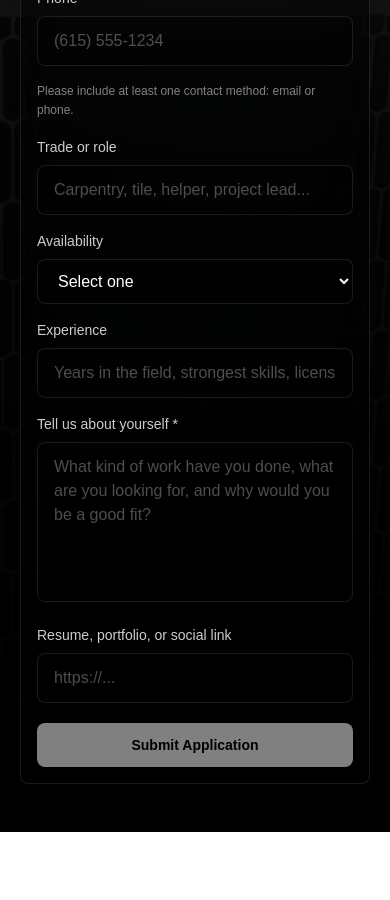
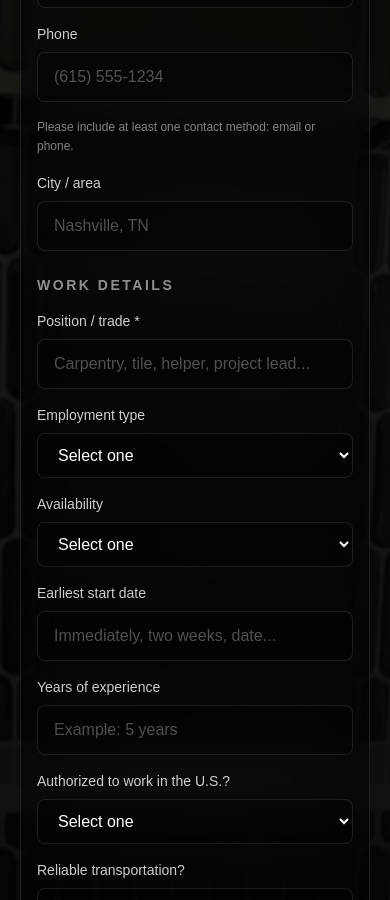
Before and after one commit to groovybuilds/website, a Next.js app: page /careers in a window 390 px wide. Shown: the part 1100-2000 px from the top of the page. Before the commit the page ends 1932 px from the top, so only its background shows below. Built offline with nearby package versions, Linux system fonts and the light colour scheme.

Commit message:
Expand careers application form

```diff
--- a/components/CareersForm.tsx
+++ b/components/CareersForm.tsx
@@ -1,46 +1,102 @@
 "use client";
 
+import type { ChangeEvent, FormEvent } from "react";
 import { useMemo, useState } from "react";
 
 type Status = "idle" | "sending" | "success" | "error";
+
+const MAX_RESUME_BYTES = 4 * 1024 * 1024;
 
 export default function CareersForm() {
   const [name, setName] = useState("");
   const [email, setEmail] = useState("");
   const [phone, setPhone] = useState("");
+  const [location, setLocation] = useState("");
   const [role, setRole] = useState("");
+  const [employmentType, setEmploymentType] = useState("");
   const [availability, setAvailability] = useState("");
-  const [experience, setExperience] = useState("");
+  const [startDate, setStartDate] = useState("");
+  const [authorizedToWork, setAuthorizedToWork] = useState("");
+  const [transportation, setTransportation] = useState("");
+  const [yearsExperience, setYearsExperience] = useState("");
+  const [skills, setSkills] = useState("");
+  const [workHistory, setWorkHistory] = useState("");
+  const [certifications, setCertifications] = useState("");
+  const [references, setReferences] = useState("");
   const [message, setMessage] = useState("");
   const [resumeUrl, setResumeUrl] = useState("");
+  const [resumeFile, setResumeFile] = useState<File | null>(null);
   const [status, setStatus] = useState<Status>("idle");
   const [errorMsg, setErrorMsg] = useState("");
 
   const canSubmit = useMemo(() => {
-    return Boolean(name.trim() && message.trim() && (email.trim() || phone.trim()));
-  }, [name, email, phone, message]);
+    return Boolean(
+      name.trim() &&
+        role.trim() &&
+        message.trim() &&
+        (email.trim() || phone.trim())
+    );
+  }, [name, email, phone, role, message]);
 
-  async function onSubmit(e: React.FormEvent<HTMLFormElement>) {
+  function onResumeChange(e: ChangeEvent<HTMLInputElement>) {
+    const file = e.target.files?.[0] || null;
+
+    if (!file) {
+      setResumeFile(null);
+      return;
+    }
+
+    if (file.size > MAX_RESUME_BYTES) {
+      setResumeFile(null);
+      setStatus("error");
+      setErrorMsg("Resume file must be 4MB or smaller.");
+      e.target.value = "";
+      return;
+    }
+
+    setResumeFile(file);
+    if (status === "error") {
+      setStatus("idle");
+      setErrorMsg("");
+    }
+  }
+
+  async function onSubmit(e: FormEvent<HTMLFormElement>) {
     e.preventDefault();
     if (!canSubmit || status === "sending") return;
+
+    const form = e.currentTarget;
 
     setStatus("sending");
     setErrorMsg("");
 
     try {
+      const formData = new FormData();
+      formData.append("name", name);
+      formData.append("email", email);
+      formData.append("phone", phone);
+      formData.append("location", location);
+      formData.append("role", role);
+      formData.append("employmentType", employmentType);
+      formData.append("availability", availability);
+      formData.append("startDate", startDate);
+      formData.append("authorizedToWork", authorizedToWork);
+      formData.append("transportation", transportation);
+      formData.append("yearsExperience", yearsExperience);
+      formData.append("skills", skills);
+      formData.append("workHistory", workHistory);
+      formData.append("certifications", certifications);
+      formData.append("references", references);
+      formData.append("message", message);
+      formData.append("resumeUrl", resumeUrl);
+
+      if (resumeFile) {
+        formData.append("resume", resumeFile);
+      }
+
       const res = await fetch("/api/careers", {
         method: "POST",
-        headers: { "Content-Type": "application/json" },
-        body: JSON.stringify({
-          name,
-          email,
-          phone,
-          role,
-          availability,
-          experience,
-          message,
-          resumeUrl,
-        }),
+        body: formData,
       });
 
       let data: { error?: string } | null = null;
@@ -58,11 +114,22 @@ export default function CareersForm() {
       setName("");
       setEmail("");
       setPhone("");
+      setLocation("");
       setRole("");
+      setEmploymentType("");
       setAvailability("");
-      setExperience("");
+      setStartDate("");
+      setAuthorizedToWork("");
+      setTransportation("");
+      setYearsExperience("");
+      setSkills("");
+      setWorkHistory("");
+      setCertifications("");
+      setReferences("");
       setMessage("");
       setResumeUrl("");
+      setResumeFile(null);
+      form.reset();
     } catch (err) {
       setStatus("error");
       setErrorMsg(
@@ -74,12 +141,15 @@ export default function CareersForm() {
   }
 
   return (
-    <form onSubmit={onSubmit} className="space-y-5">
+    <form onSubmit={onSubmit} className="space-y-6">
       <div className="grid grid-cols-1 gap-4 sm:grid-cols-2">
         <div className="sm:col-span-2">
-          <label htmlFor="careers-name" className="mb-2 block text-sm text-white/80">
-            Name *
-          </label>
+          <h3 className="text-sm font-semibold uppercase tracking-[0.18em] text-white/55">
+            Contact
+          </h3>
+        </div>
+
+        <Field label="Name *" htmlFor="careers-name" className="sm:col-span-2">
           <input
             id="careers-name"
             type="text"
@@ -88,14 +158,11 @@ export default function CareersForm() {
             onChange={(e) => setName(e.target.value)}
             placeholder="Your name"
             required
-            className="w-full rounded-lg border border-white/10 bg-black/40 px-4 py-3 text-white placeholder:text-white/30 outline-none transition focus:border-white/25"
+            className={inputClass}
           />
-        </div>
+        </Field>
 
-        <div>
-          <label htmlFor="careers-email" className="mb-2 block text-sm text-white/80">
-            Email
-          </label>
+        <Field label="Email" htmlFor="careers-email">
           <input
             id="careers-email"
             type="email"
@@ -104,14 +171,11 @@ export default function CareersForm() {
             value={email}
             onChange={(e) => setEmail(e.target.value)}
             placeholder="you@example.com"
-            className="w-full rounded-lg border border-white/10 bg-black/40 px-4 py-3 text-white placeholder:text-white/30 outline-none transition focus:border-white/25"
+            className={inputClass}
           />
-        </div>
+        </Field>
 
-        <div>
-          <label htmlFor="careers-phone" className="mb-2 block text-sm text-white/80">
-            Phone
-          </label>
+        <Field label="Phone" htmlFor="careers-phone">
           <input
             id="careers-phone"
             type="tel"
@@ -120,97 +184,231 @@ export default function CareersForm() {
             value={phone}
             onChange={(e) => setPhone(e.target.value)}
             placeholder="(615) 555-1234"
-            className="w-full rounded-lg border border-white/10 bg-black/40 px-4 py-3 text-white placeholder:text-white/30 outline-none transition focus:border-white/25"
+            className={inputClass}
           />
-        </div>
+        </Field>
 
         <p className="text-xs leading-relaxed text-white/50 sm:col-span-2">
           Please include at least one contact method: email or phone.
         </p>
 
-        <div>
-          <label htmlFor="careers-role" className="mb-2 block text-sm text-white/80">
-            Trade or role
-          </label>
+        <Field label="City / area" htmlFor="careers-location" className="sm:col-span-2">
+          <input
+            id="careers-location"
+            type="text"
+            value={location}
+            onChange={(e) => setLocation(e.target.value)}
+            placeholder="Nashville, TN"
+            className={inputClass}
+          />
+        </Field>
+
+        <div className="pt-2 sm:col-span-2">
+          <h3 className="text-sm font-semibold uppercase tracking-[0.18em] text-white/55">
+            Work Details
+          </h3>
+        </div>
+
+        <Field label="Position / trade *" htmlFor="careers-role" className="sm:col-span-2">
           <input
             id="careers-role"
             type="text"
             value={role}
             onChange={(e) => setRole(e.target.value)}
             placeholder="Carpentry, tile, helper, project lead..."
-            className="w-full rounded-lg border border-white/10 bg-black/40 px-4 py-3 text-white placeholder:text-white/30 outline-none transition focus:border-white/25"
+            required
+            className={inputClass}
           />
-        </div>
+        </Field>
 
-        <div>
-          <label
-            htmlFor="careers-availability"
-            className="mb-2 block text-sm text-white/80"
+        <Field label="Employment type" htmlFor="careers-employment-type">
+          <select
+            id="careers-employment-type"
+            value={employmentType}
+            onChange={(e) => setEmploymentType(e.target.value)}
+            className={inputClass}
           >
-            Availability
-          </label>
+            <option value="">Select one</option>
+            <option value="Full-time employee">Full-time employee</option>
+            <option value="Part-time employee">Part-time employee</option>
+            <option value="Subcontractor">Subcontractor</option>
+            <option value="Open to discussing">Open to discussing</option>
+          </select>
+        </Field>
+
+        <Field label="Availability" htmlFor="careers-availability">
           <select
             id="careers-availability"
             value={availability}
             onChange={(e) => setAvailability(e.target.value)}
-            className="w-full rounded-lg border border-white/10 bg-black/40 px-4 py-3 text-white outline-none transition focus:border-white/25"
+            className={inputClass}
           >
             <option value="">Select one</option>
             <option value="Full-time">Full-time</option>
             <option value="Part-time">Part-time</option>
-            <option value="Subcontractor">Subcontractor</option>
-            <option value="Not sure yet">Not sure yet</option>
+            <option value="Weekdays">Weekdays</option>
+            <option value="Weekends">Weekends</option>
+            <option value="Flexible">Flexible</option>
           </select>
+        </Field>
+
+        <Field label="Earliest start date" htmlFor="careers-start-date">
+          <input
+            id="careers-start-date"
+            type="text"
+            value={startDate}
+            onChange={(e) => setStartDate(e.target.value)}
+            placeholder="Immediately, two weeks, date..."
+            className={inputClass}
+          />
+        </Field>
+
+        <Field label="Years of experience" htmlFor="careers-years">
+          <input
+            id="careers-years"
+            type="text"
+            value={yearsExperience}
+            onChange={(e) => setYearsExperience(e.target.value)}
+            placeholder="Example: 5 years"
+            className={inputClass}
+          />
+        </Field>
+
+        <Field label="Authorized to work in the U.S.?" htmlFor="careers-authorized">
+          <select
+            id="careers-authorized"
+            value={authorizedToWork}
+            onChange={(e) => setAuthorizedToWork(e.target.value)}
+            className={inputClass}
+          >
+            <option value="">Select one</option>
+            <option value="Yes">Yes</option>
+            <option value="No">No</option>
+            <option value="Prefer to discuss">Prefer to discuss</option>
+          </select>
+        </Field>
+
+        <Field label="Reliable transportation?" htmlFor="careers-transportation">
+          <select
+            id="careers-transportation"
+            value={transportation}
+            onChange={(e) => setTransportation(e.target.value)}
+            className={inputClass}
+          >
+            <option value="">Select one</option>
+            <option value="Yes">Yes</option>
+            <option value="No">No</option>
+            <option value="Prefer to discuss">Prefer to discuss</option>
+          </select>
+        </Field>
+
+        <div className="pt-2 sm:col-span-2">
+          <h3 className="text-sm font-semibold uppercase tracking-[0.18em] text-white/55">
+            Experience
+          </h3>
         </div>
 
-        <div className="sm:col-span-2">
-          <label
-            htmlFor="careers-experience"
-            className="mb-2 block text-sm text-white/80"
-          >
-            Experience
-          </label>
+        <Field label="Main skills / trades" htmlFor="careers-skills" className="sm:col-span-2">
+          <textarea
+            id="careers-skills"
+            value={skills}
+            onChange={(e) => setSkills(e.target.value)}
+            placeholder="Framing, finish carpentry, tile, drywall, paint, punch work, estimating, running jobs..."
+            className={`${inputClass} h-28 resize-none`}
+          />
+        </Field>
+
+        <Field label="Recent work history" htmlFor="careers-history" className="sm:col-span-2">
+          <textarea
+            id="careers-history"
+            value={workHistory}
+            onChange={(e) => setWorkHistory(e.target.value)}
+            placeholder="Companies, roles, dates, project types, or subcontractor experience."
+            className={`${inputClass} h-32 resize-none`}
+          />
+        </Field>
+
+        <Field
+          label="Certifications / licenses / insurance"
+          htmlFor="careers-certifications"
+          className="sm:col-span-2"
+        >
           <input
-            id="careers-experience"
+            id="careers-certifications"
             type="text"
-            value={experience}
-            onChange={(e) => setExperience(e.target.value)}
-            placeholder="Years in the field, strongest skills, licenses, tools..."
-            className="w-full rounded-lg border border-white/10 bg-black/40 px-4 py-3 text-white placeholder:text-white/30 outline-none transition focus:border-white/25"
+            value={certifications}
+            onChange={(e) => setCertifications(e.target.value)}
+            placeholder="License, insurance, OSHA, specialty training, or none."
+            className={inputClass}
           />
-        </div>
+        </Field>
 
-        <div className="sm:col-span-2">
-          <label htmlFor="careers-message" className="mb-2 block text-sm text-white/80">
-            Tell us about yourself *
-          </label>
+        <Field label="References" htmlFor="careers-references" className="sm:col-span-2">
+          <textarea
+            id="careers-references"
+            value={references}
+            onChange={(e) => setReferences(e.target.value)}
+            placeholder="Names and contact info for work references, if available."
+            className={`${inputClass} h-28 resize-none`}
+          />
+        </Field>
+
+        <Field label="Tell us about yourself *" htmlFor="careers-message" className="sm:col-span-2">
           <textarea
             id="careers-message"
             value={message}
             onChange={(e) => setMessage(e.target.value)}
             placeholder="What kind of work have you done, what are you looking for, and why would you be a good fit?"
             required
-            className="h-40 w-full resize-none rounded-lg border border-white/10 bg-black/40 px-4 py-3 text-white placeholder:text-white/30 outline-none transition focus:border-white/25"
+            className={`${inputClass} h-40 resize-none`}
           />
+        </Field>
+
+        <div className="pt-2 sm:col-span-2">
+          <h3 className="text-sm font-semibold uppercase tracking-[0.18em] text-white/55">
+            Resume
+          </h3>
         </div>
 
         <div className="sm:col-span-2">
           <label
-            htmlFor="careers-resume"
-            className="mb-2 block text-sm text-white/80"
+            htmlFor="careers-resume-file"
+            className="flex cursor-pointer flex-col items-center justify-center rounded-lg border border-dashed border-white/20 bg-black/35 px-4 py-6 text-center transition hover:border-white/35 hover:bg-white/[0.04]"
           >
-            Resume, portfolio, or social link
+            <span className="text-sm font-semibold text-white">
+              Upload Resume
+            </span>
+            <span className="mt-1 text-xs leading-5 text-white/50">
+              PDF, DOC, or DOCX. 4MB max.
+            </span>
+            <span className="mt-3 rounded-full border border-white/10 bg-white/10 px-3 py-1.5 text-xs text-white/75">
+              {resumeFile ? resumeFile.name : "Choose file"}
+            </span>
+            <input
+              id="careers-resume-file"
+              type="file"
+              accept=".pdf,.doc,.docx,application/pdf,application/msword,application/vnd.openxmlformats-officedocument.wordprocessingml.document"
+              onChange={onResumeChange}
+              className="sr-only"
+            />
           </label>
+        </div>
+
+        <Field
+          label="Resume, portfolio, or social link"
+          htmlFor="careers-resume-link"
+          className="sm:col-span-2"
+        >
           <input
-            id="careers-resume"
+            id="careers-resume-link"
             type="text"
             inputMode="url"
             value={resumeUrl}
             onChange={(e) => setResumeUrl(e.target.value)}
             placeholder="https://..."
-            className="w-full rounded-lg border border-white/10 bg-black/40 px-4 py-3 text-white placeholder:text-white/30 outline-none transition focus:border-white/25"
+            className={inputClass}
           />
-        </div>
+        </Field>
       </div>
 
       {status === "error" ? (
@@ -235,3 +433,27 @@ export default function CareersForm() {
     </form>
   );
 }
+
+const inputClass =
+  "w-full rounded-lg border border-white/10 bg-black/40 px-4 py-3 text-white placeholder:text-white/30 outline-none transition focus:border-white/25";
+
+function Field({
+  label,
+  htmlFor,
+  className = "",
+  children,
+}: {
+  label: string;
+  htmlFor: string;
+  className?: string;
+  children: React.ReactNode;
+}) {
+  return (
+    <div className={className}>
+      <label htmlFor={htmlFor} className="mb-2 block text-sm text-white/80">
+        {label}
+      </label>
+      {children}
+    </div>
+  );
+}
```
